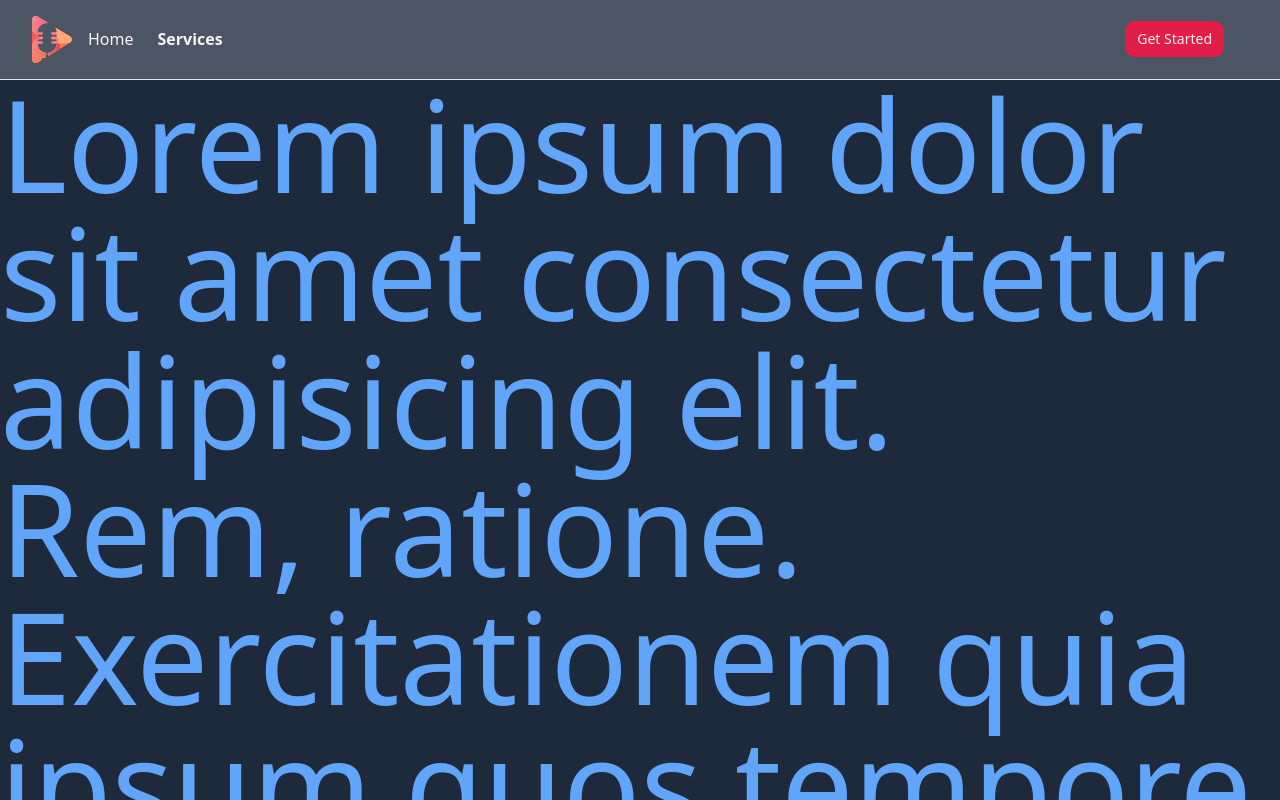
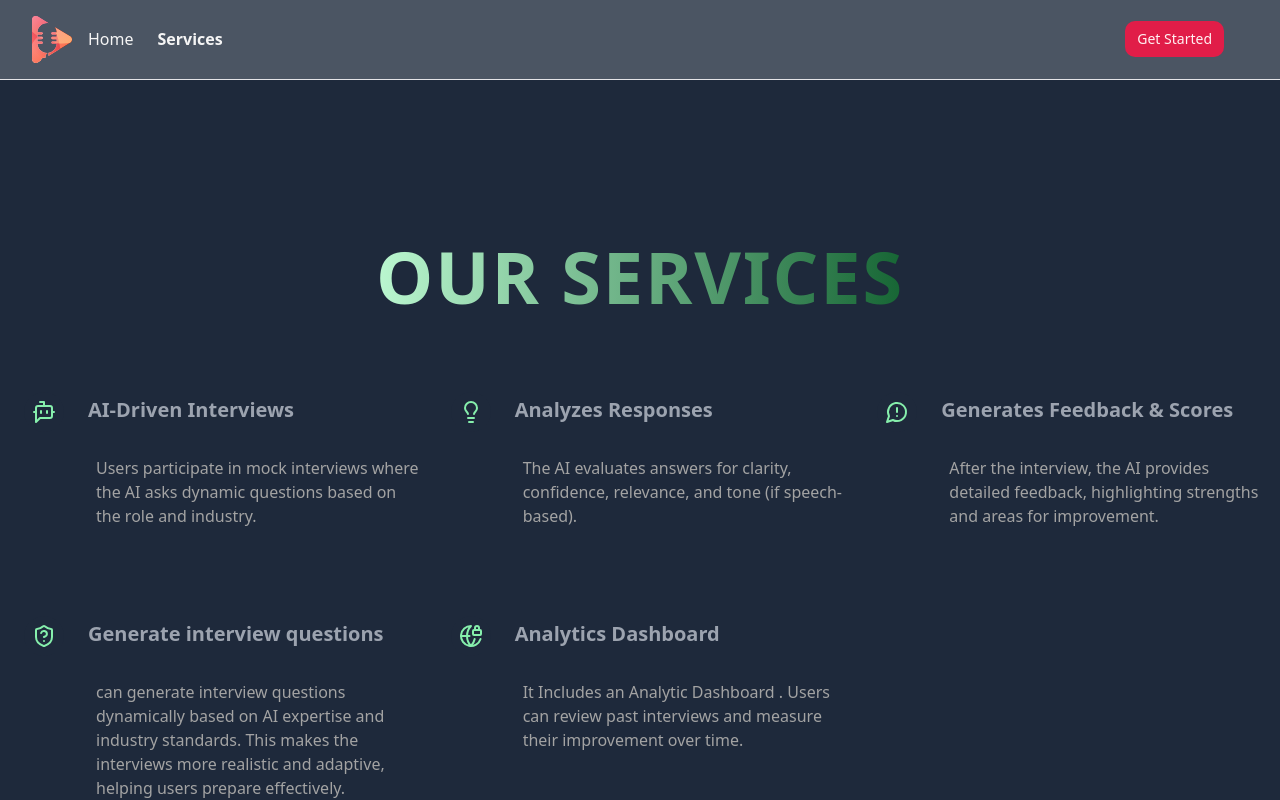
Before and after one commit to DebarimaBasu/autodidact, a React (Vite) app in the folder project/: page /services in a window 1280 px wide. Shown: the top 800 px of the page. Built offline with nearby package versions, Linux system fonts and the light colour scheme; no server answers.

Commit message:
finalizing the application

```diff
--- /dev/null
+++ b/project/src/constants/index.tsx
@@ -0,0 +1,40 @@
+import { BotMessageSquare, Lightbulb, MessageCircleWarning, ShieldQuestion } from "lucide-react";
+import { GlobeLock } from "lucide-react";
+
+
+
+
+
+export const features = [
+  {
+    icon: <BotMessageSquare />,
+    text: "AI-Driven Interviews ",
+    description:
+      " Users participate in mock interviews where the AI asks dynamic questions based on the role and industry.",
+  },
+  {
+    icon: <Lightbulb />,
+    text: " Analyzes Responses ",
+    description:
+      "The AI evaluates answers for clarity, confidence, relevance, and tone (if speech-based).",
+  },
+  {
+    icon: <MessageCircleWarning />,
+    text: "Generates Feedback & Scores ",
+    description:
+      "After the interview, the AI provides detailed feedback, highlighting strengths and areas for improvement.",
+  },
+  {
+    icon:  <ShieldQuestion/>,
+    text: "Generate interview questions",
+    description:
+      "can generate interview questions dynamically based on AI expertise and industry standards. This makes the interviews more realistic and adaptive, helping users prepare effectively.",
+  },
+
+  {
+    icon: <GlobeLock />,
+    text: "Analytics Dashboard",
+    description:
+      "It Includes an Analytic Dashboard . Users can review past interviews and measure their improvement over time.",
+  },
+];
--- a/project/src/routes/services.tsx
+++ b/project/src/routes/services.tsx
@@ -1,20 +1,42 @@
+import { features } from "@/constants";
 
 
-const Services = () => {
+
+const services = () => {
   return (
-    <div className="w-full text-blue-400 text-9xl" >
-      <p>Lorem ipsum dolor
-         sit amet consectetur adipisicing elit.
 
-         </p>
-         <p>
-          Rem, ratione. Exercitationem quia ipsum quos
-          tempore iure ullam! Accusantium, debitis aspernatur
-           laboriosam in cupiditate illum, aliquid architecto eius
-            quia velit amet!</p>
+      <div className="relative mt-20 border-b border-neutral-800 min-h-[800px]">
+        <div className="text-center">
 
-    </div>
-  )
-}
+        <h2 className="text-7xl sm:text-9xl lg:text-7xl mt-10 lg:mt-20 tracking-wide font-bold">
 
-export default Services
+            <span className="bg-gradient-to-r from-green-200 to-green-800 text-transparent bg-clip-text">
+              OUR SERVICES
+            </span>
+            </h2>
+
+        </div>
+        <div className="flex flex-wrap mt-10 lg:mt-20">
+          {features.map((feature, index) => (
+            <div key={index} className="w-full sm:w-1/2 lg:w-1/3">
+              <div className="flex">
+                <div className="flex mx-6 h-10 w-10 p-2 bg-slate-800 text-green-300 justify-center items-center rounded-full">
+                  {feature.icon}
+                </div>
+                <div>
+                  <h5 className="mt-1 mb-6 text-xl font-semibold text-gray-400">{feature.text}</h5>
+                  <p className="text-md p-2 mb-20 text-neutral-400">
+                    {feature.description}
+                  </p>
+                </div>
+              </div>
+            </div>
+          ))}
+        </div>
+      </div>
+    );
+  };
+
+
+
+export default services
```
